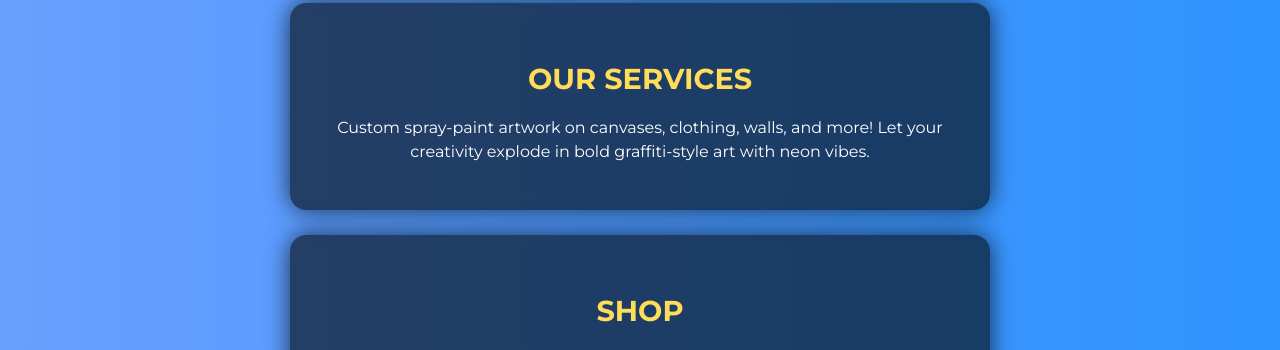
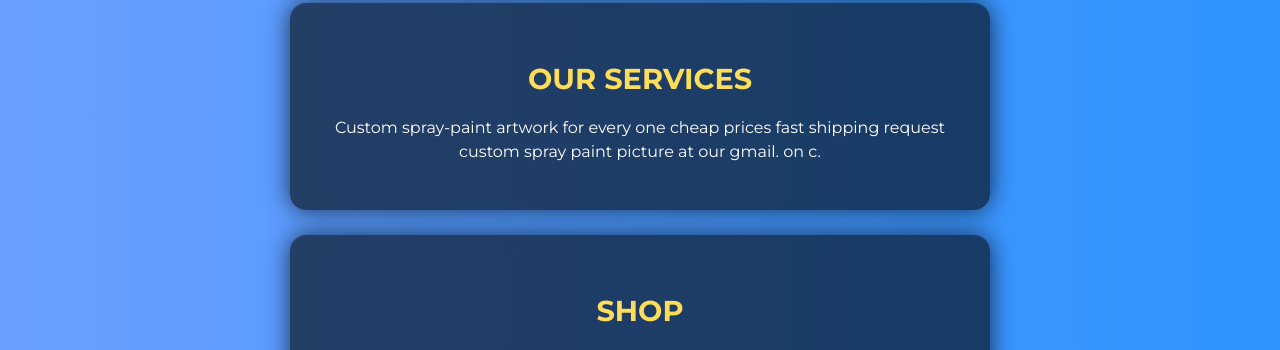
Before and after one commit to Jay-Spray-Painting/Jay-Spray-Painting.github.io, a plain HTML site: page index.html in a window 1280 px wide. Shown: the part 390-740 px from the top of the page. Drawn offline with Linux system fonts and the light colour scheme.

Commit message:
Update index.html

```diff
--- a/index.html
+++ b/index.html
@@ -228,7 +228,7 @@
 
   <div class="content" id="services">
     <h2>Our Services</h2>
-    <p>Custom spray-paint artwork on canvases, clothing, walls, and more! Let your creativity explode in bold graffiti-style art with neon vibes.</p>
+    <p>Custom spray-paint artwork for every one cheap prices fast shipping request custom spray paint picture at our gmail. on c.</p>
   </div>
 
   <div class="content" id="shop">
```
